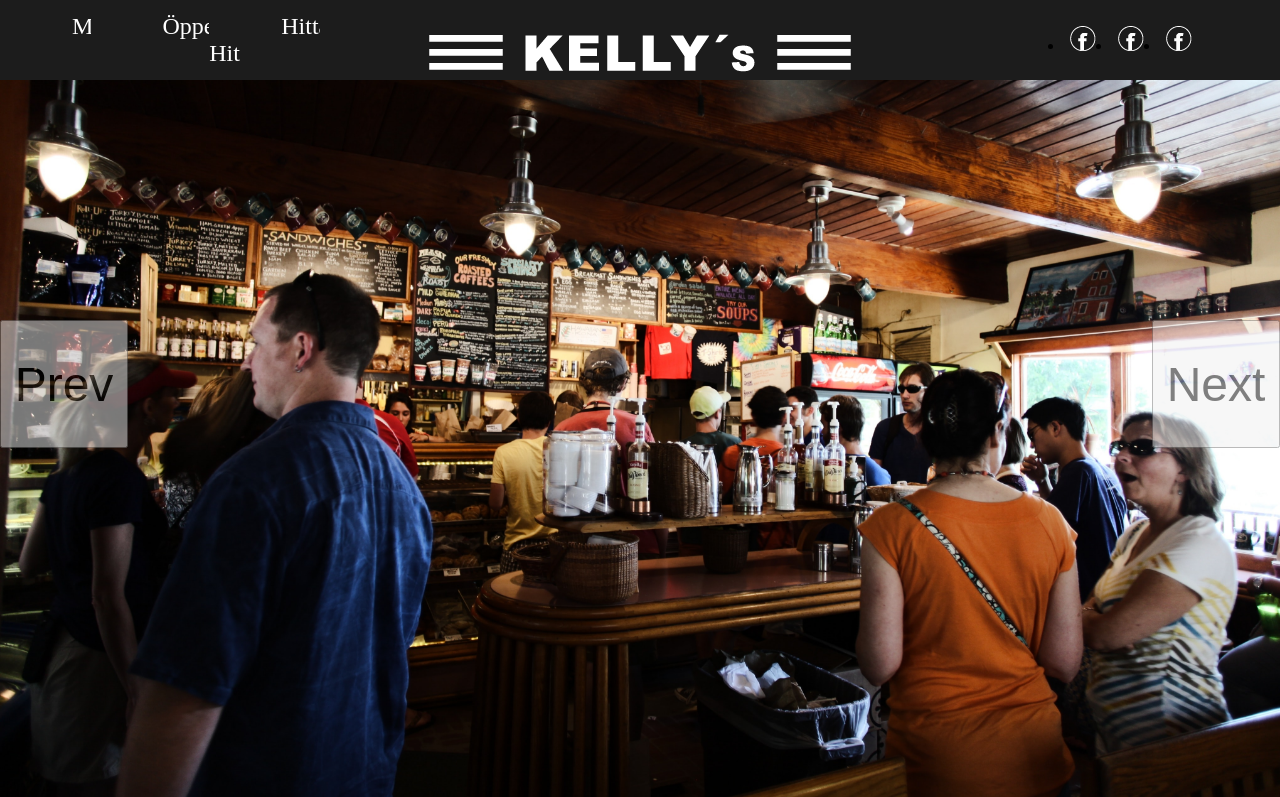
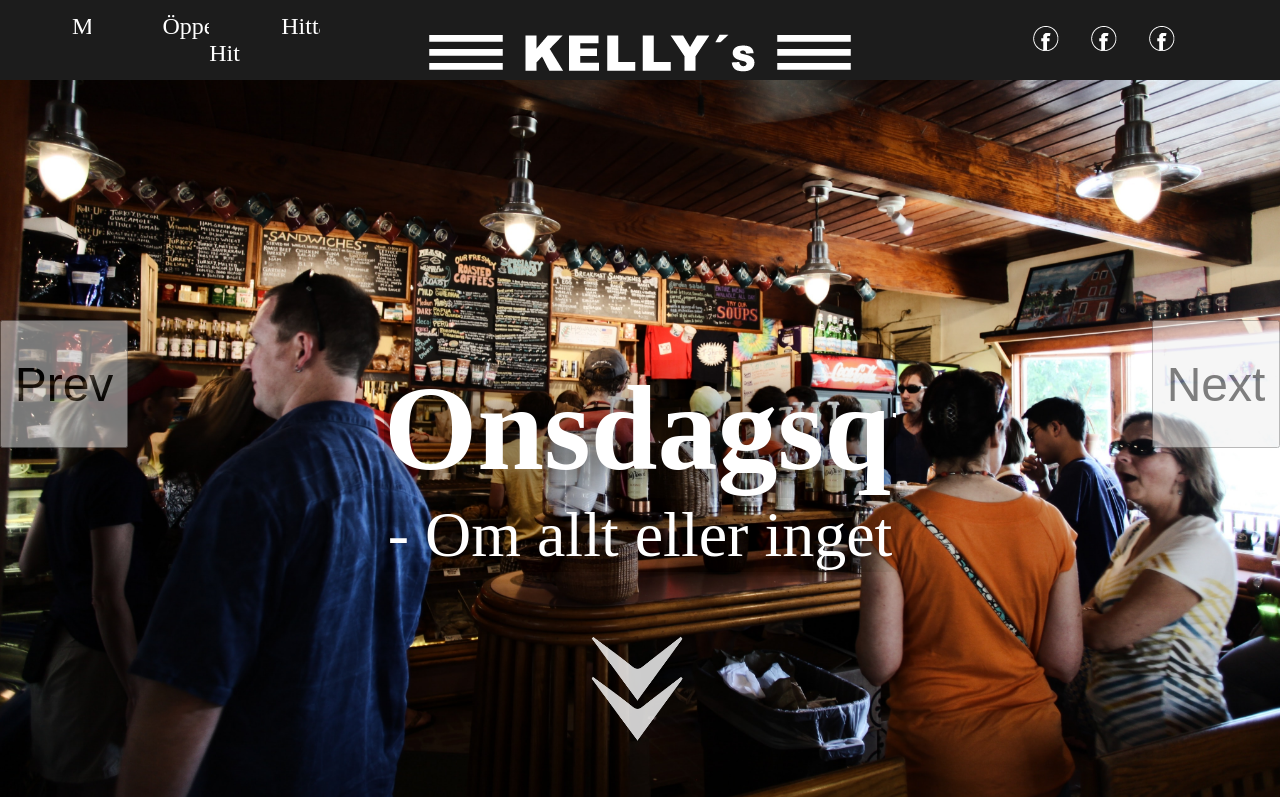
Before and after one commit to JoakimSjogren/Kellys-bar, a plain HTML site: page index.html in a window 1280 px wide. Both pictures are taken after a click on the button "Prev". Shown: the top 797 px of the page. Drawn offline with Linux system fonts and the light colour scheme; grey boxes are pictures that could not be loaded.

Commit message:
Small changes

```diff
--- a/index.html
+++ b/index.html
@@ -4,7 +4,7 @@
     <meta charset="UTF-8">
     <meta http-equiv="X-UA-Compatible" content="IE=edge">
     <meta name="viewport" content="width=device-width, initial-scale=1.0">
-    <title>Document</title>
+    <title>Kelly's</title>
     <link rel="stylesheet" href="/styles/main.css">
     <link rel="stylesheet" href="/styles/nav.css">
     <link rel="stylesheet" href="/styles/footer.css">
@@ -21,9 +21,11 @@
         </div>
         <img class = "logo" src="/images/logga_vit.png" alt="">
         <div class = "right-div">
-            <li><img src="/images/facebook.png" alt=""></li>
-            <li><img src="/images/facebook.png" alt=""></li>
-            <li><img src="/images/facebook.png" alt=""></li>
+            <ul>
+                <li><img src="/images/facebook.png" alt=""></li>
+                <li><img src="/images/facebook.png" alt=""></li>
+                <li><img src="/images/facebook.png" alt=""></li>
+            </ul>
         </div>
     </nav>
 
@@ -41,8 +43,14 @@
      </div>
      <button class = "prev-btn">Prev</button>
      <button class = "next-btn">Next</button>
+     <div class ="landing-page-text-container">
+         <h2>Onsdagsquiz</h2>
+         <p>- Om allt eller inget</p>
+     </div>
+     <img class = "arrow" src="/images/arrow.png" alt="">
     <main>
-        <p class="welcome-text">Välkommen till onsdagquiz 24/3!</p>
+        <p class="welcome-text user-text">Välkommen</p>
+        <p class="welcome-text">till onsdagquiz 24/3!</p>
 
         <div class = "form-container">
             <form class = "sign-up-form" action="">
@@ -119,5 +127,6 @@
     </footer>
 
     <script src="/scripts/main.js"></script>
+    <script src="/scripts/slider.js"></script>
 </body>
 </html>
--- a/scripts/main.js
+++ b/scripts/main.js
@@ -1,48 +1,9 @@
-const slider = document.querySelector('.slider-container');
-const sliderImages = document.querySelectorAll('.slider-container img');
+const userText = document.querySelector('.user-text');
 
-const nxtBtn = document.querySelector('.next-btn');
-const prevBtn = document.querySelector('.prev-btn');
 
-let counter = 1;
-let size = sliderImages[0].clientWidth;
-
-window.addEventListener('resize', () => {
-    size = sliderImages[0].clientWidth;
-    slider.style.transform = 'translateX(' + (-size * counter) + 'px)';
-});
-
-slider.style.transform = 'translateX(' + (-size * counter) + 'px)';
-
-nxtBtn.addEventListener('click', () => {
-    if (counter >= sliderImages.length -1)
-        return;
-    counter++;
-    slide();
-});
-
-prevBtn.addEventListener('click', () => {
-    if (counter <= 0)
-        return;
-    counter--;
-    slide();
-
-});
-
-function slide() {
-    slider.style.transition = "transform 0.6s ease-in-out";
-    slider.style.transform = 'translateX(' + (-size * counter) + 'px)';
-}
-
-slider.addEventListener('transitionend', () => {
-    if (counter === 0) {
-        slider.style.transition = "none";
-        counter = sliderImages.length -2;
-        slider.style.transform = 'translateX(' + (-size * counter) + 'px)';
-    }
-    else if (counter === sliderImages.length-1) {
-        slider.style.transition = "none";
-        counter = 1;
-        slider.style.transform = 'translateX(' + (-size * counter) + 'px)';
-    }
-});
+const urlParams = new URLSearchParams(location.search);
+for (const [key, value] of urlParams) {
+    let name = value;
+    name = name.charAt(0).toUpperCase() + name.slice(1);
+    userText.textContent += ` ${name}`;
+};
--- /dev/null
+++ b/scripts/slider.js
@@ -0,0 +1,48 @@
+const slider = document.querySelector('.slider-container');
+const sliderImages = document.querySelectorAll('.slider-container img');
+
+const nxtBtn = document.querySelector('.next-btn');
+const prevBtn = document.querySelector('.prev-btn');
+
+let counter = 1;
+let size = sliderImages[0].clientWidth;
+
+window.addEventListener('resize', () => {
+    size = sliderImages[0].clientWidth;
+    slider.style.transform = 'translateX(' + (-size * counter) + 'px)';
+});
+
+slider.style.transform = 'translateX(' + (-size * counter) + 'px)';
+
+nxtBtn.addEventListener('click', () => {
+    if (counter >= sliderImages.length -1)
+        return;
+    counter++;
+    slide();
+});
+
+prevBtn.addEventListener('click', () => {
+    if (counter <= 0)
+        return;
+    counter--;
+    slide();
+
+});
+
+function slide() {
+    slider.style.transition = "transform 0.6s ease-in-out";
+    slider.style.transform = 'translateX(' + (-size * counter) + 'px)';
+}
+
+slider.addEventListener('transitionend', () => {
+    if (counter === 0) {
+        slider.style.transition = "none";
+        counter = sliderImages.length -2;
+        slider.style.transform = 'translateX(' + (-size * counter) + 'px)';
+    }
+    else if (counter === sliderImages.length-1) {
+        slider.style.transition = "none";
+        counter = 1;
+        slider.style.transform = 'translateX(' + (-size * counter) + 'px)';
+    }
+});
--- a/styles/main.css
+++ b/styles/main.css
@@ -30,17 +30,56 @@
     top: 40%;
     opacity: 0.5;
     font-size: 3em;
+    position: absolute;
 }
 
 .next-btn {
-    position: absolute;
     left: 90%;
 }
 
 .prev-btn {
-    position: absolute;
     left: 0%;
 }
+
+.landing-page-text-container {
+    position: absolute;
+    width: 40vw;
+    height: 30vw;
+    z-index: 5;
+    top: 45%;
+    left: 30%;
+    font-size: 5em;
+    overflow: hidden;
+}
+
+.landing-page-text-container h2, .landing-page-text-container p {
+    text-align: center;
+    color: #fff;
+    text-shadow: 0px 0px 50px #000000;
+}
+.landing-page-text-container p {
+    font-size: .8em;
+}
+
+.arrow {
+    animation: MoveUpDown 2s linear infinite;
+    position: absolute;
+    width: 10vw;
+    height: 15vw;
+    z-index: 5;
+    top: 75%;
+    left: 45%;
+    opacity: 0.8;
+}
+
+@keyframes MoveUpDown {
+    0%, 100% {
+      transform: translateY(-25);
+    }
+    50% {
+      transform: translateY(-50px);
+    }
+  }
 
 main {
     background-color: #1c1c1c;
--- a/styles/nav.css
+++ b/styles/nav.css
@@ -6,7 +6,8 @@ nav {
     align-items: center;
     position: fixed;
     justify-content: center;
-    z-index: 5;
+    z-index: 10;
+    overflow: hidden;
 }
 
 .logo {
@@ -24,7 +25,6 @@ nav {
 
 .left-div ul{
     display: flex;
-    list-style-type: none;
 }
 
 .left-div ul li a{
@@ -48,7 +48,6 @@ nav {
 
 .right-div ul{
     display: flex;
-    list-style-type: none;
 }
 
 .right-div ul li{
```
